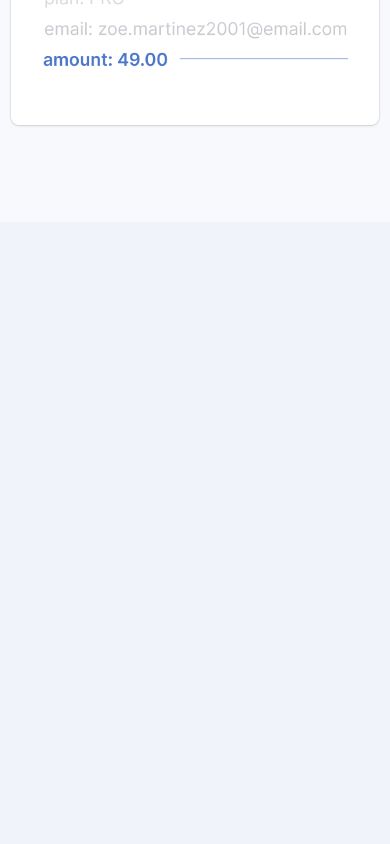
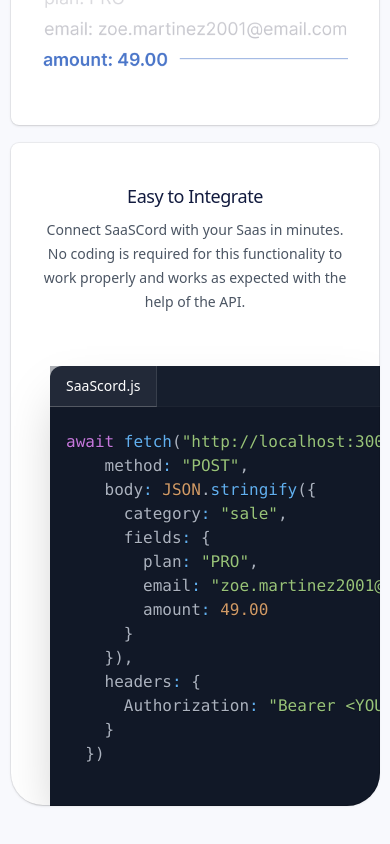
Before and after one commit to Jenisis-03/SaaScord, a Next.js app: page / in a window 390 px wide. Shown: the part 3048-3892 px from the top of the page. Before the commit the page ends 3270 px from the top, so only its background shows below. Built offline with nearby package versions, Linux system fonts and the light colour scheme.

Commit message:
Completed Responsive Bento Grid

```diff
--- a/package.json
+++ b/package.json
@@ -24,7 +24,6 @@
     "hono": "^4.5.5",
     "lucide-react": "^0.468.0",
     "next": "^14.2.8",
-    "prisma": "^5.18.0",
     "react": "^18",
     "react-dom": "^18",
     "superjson": "^2.2.1",
@@ -41,6 +40,8 @@
     "eslint": "^8",
     "eslint-config-next": "14.2.5",
     "postcss": "^8",
+    "prisma": "^5.18.0",
+    "react-syntax-highlighter": "^15.6.1",
     "tailwindcss": "^3.4.1",
     "typescript": "^5"
   }
--- a/src/app/(landing)/page.tsx
+++ b/src/app/(landing)/page.tsx
@@ -6,8 +6,24 @@
 import { AnimatedList } from "@/components/ui/animated-list"
 import { DiscordMessage } from "@/components/discord-message"
 import Image from "next/image"
+import { Prism as SyntaxHighlighter } from "react-syntax-highlighter"
+import { oneDark } from "react-syntax-highlighter/dist/esm/styles/prism"
+const Page = () => {
+  const codeSnippet = `await fetch("http://localhost:3000/api/v1/events", {
+    method: "POST",
+    body: JSON.stringify({
+      category: "sale",
+      fields: {
+        plan: "PRO",
+        email: "zoe.martinez2001@email.com",
+        amount: 49.00
+      }
+    }),
+    headers: {
+      Authorization: "Bearer <YOUR_API_KEY>"
+    }
+  })`
 
-const Page = () => {
   return (
     <>
       <section className="relative py-24 sm:py-32 bg-brand-25">
@@ -158,11 +174,12 @@
               <div className="absolute inset-px rounded-lg bg-white" />
               <div className="relative flex h-full flex-col overflow-hidden rounded-[calc(theme(borderRadius.lg)+1px)]">
                 <div className="px-8 pt-8 sm:px-10 sm:pt-10">
-                <p className="mt-2 text-lg/7 font-medium tracking-tight text-brand-950 max-lg:text-center">
+                  <p className="mt-2 text-lg/7 font-medium tracking-tight text-brand-950 max-lg:text-center">
                     Track Any Properties
                   </p>
                   <p className="mt-2 max-w-lg text-sm/6 text-gray-600 max-lg:text-center">
-                    Add any Custom data you like to an event , Such as a user email , a purchase amount or an exceeded quota.
+                    Add any Custom data you like to an event , Such as a user
+                    email , a purchase amount or an exceeded quota.
                   </p>
                 </div>
                 <div className="flex flex-1 items-center justify-center px-8 max-lg:pb-12 max-lg:pt-10 sm:px-10 lg:pb-2">
@@ -174,9 +191,61 @@
                     height={300}
                   />
                 </div>
+              </div>
+              <div className="pointer-events-none absolute inset-px rounded-lg shadow ring-1 ring-black/5" />
+            </div>
+            {/* FOURTH BENTO GRID */}
+            <div className="relative lg:row-span-2">
+              <div className="absolute inset-px rounded-lg bg-white max-lg:rounded-b-[2rem] lg:rounded-r-[2rem]" />
+              <div
+                className="relative flex h-full flex-col overflow-hidden rounded-[calc(theme(borderRadius.lg)+1px)]
+ max-lg:rounded-b-[calc(2rem+1px)] ;g:rounded-r-[calc(2rem+1px)]"
+              >
+                <div className="px-8 pb-3 pt-8 sm:px-10 sm:pb-0 sm:pt-10">
+                  <p className="mt-2 text-lg/7 font-medium tracking-tight text-brand-950 max-lg:text-center">
+                    Easy to Integrate
+                  </p>
+                  <p className="mt-2 max-w-lg text-sm/6 text-gray-600 max-lg:text-center">
+                    Connect SaaSCord with your Saas in minutes. No coding is
+                    required for this functionality to work properly and works
+                    as expected with the help of the API.
+                  </p>
+                </div>
+                <div className="relative min-h-[30rem] w-full grow">
+                  <div className="absolute bottom-0 left-10 right-0 top-10 overflown-hidden rounded-tl-xl bg-gray-900 shadow-2xl">
+                    <div className="flex bg-gray-800/40 ring-1 ring-white/5">
+                      <div className="-mb-px flex text-sm/6 font medium text-gray-400">
+                        <div className="border-b border-r border-b-white/20 border-r-white/10 bg-white/5 px-4 py-2 text-white">
+                          SaaScord.js
+                        </div>
+                      </div>
+                    </div>
 
+                    <div className="overflow-hidden">
+                      <div className="max-h-[30rem]">
+                        <SyntaxHighlighter
+                          language="typescript"
+                          style={{
+                            ...oneDark,
+                            'pre[class*="language-"]': {
+                              ...oneDark['pre[class*="language-"]'],
+                              background: "transperent",
+                              overflow: "hidden",
+                            },
+                            'code[class*="language-"]': {
+                              ...oneDark['code[class*="language-"]'],
+                              background: "transperent",
+                            },
+                          }}
+                        >
+                          {codeSnippet}
+                        </SyntaxHighlighter>
+                      </div>
+                    </div>
+                  </div>
+                </div>
               </div>
-              <div className="pointer-events-none absolute inset-px rounded-lg shadow ring-1 ring-black/5"/>
+              <div className="pointer-events-none absolute inset-px rounded-lg shadow ring-1 ring-black/5 max-lg:rounded-b-[2rem] lg:rounded-r-[2rem]" />
             </div>
           </div>
         </MaxWidthWrapper>
@@ -184,7 +253,7 @@
       </section>
 
       <section></section>
-      <section></section>
+
     </>
   )
 }
```
Also changed, not shown: 1 other file (tests, documents, lock files or other folders).
